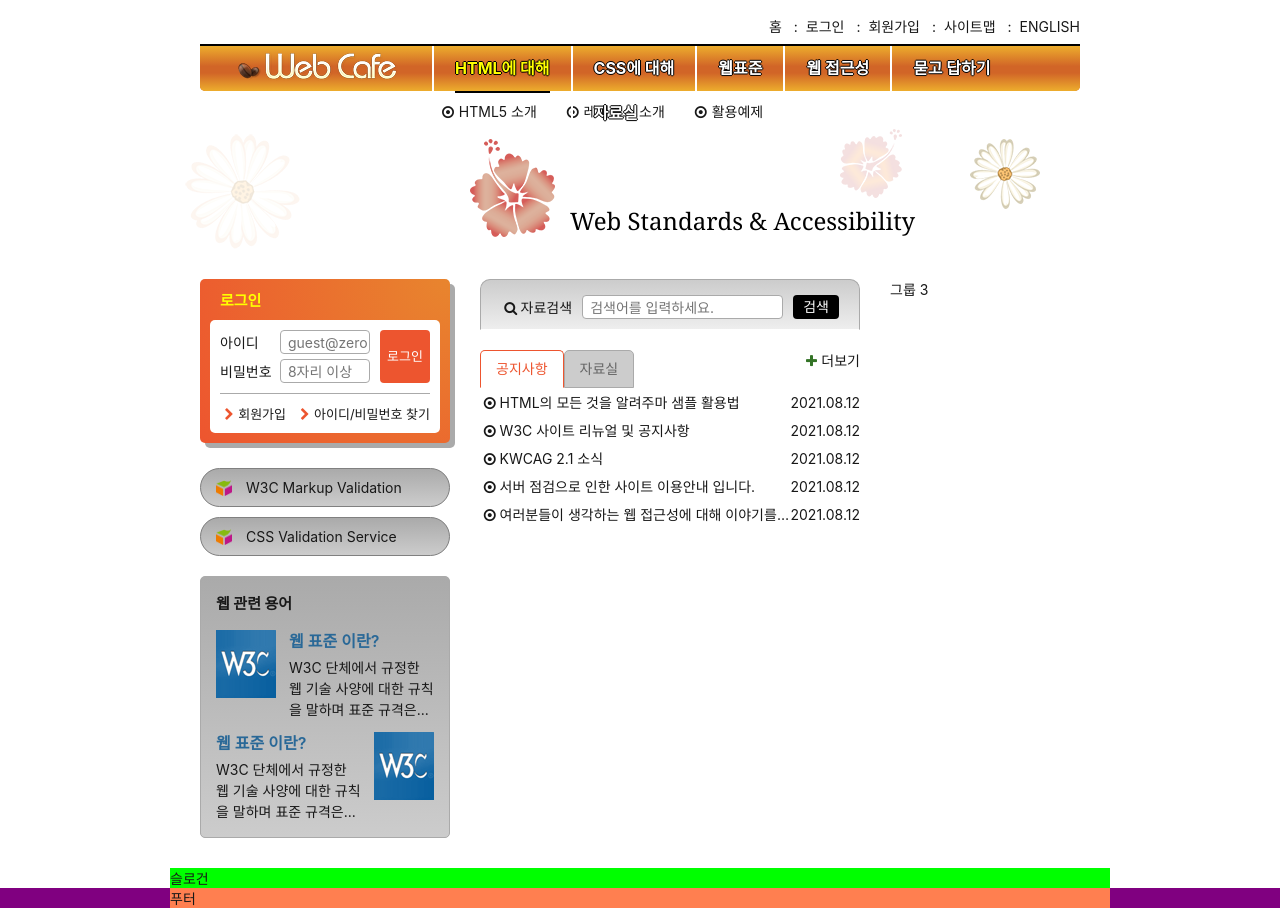
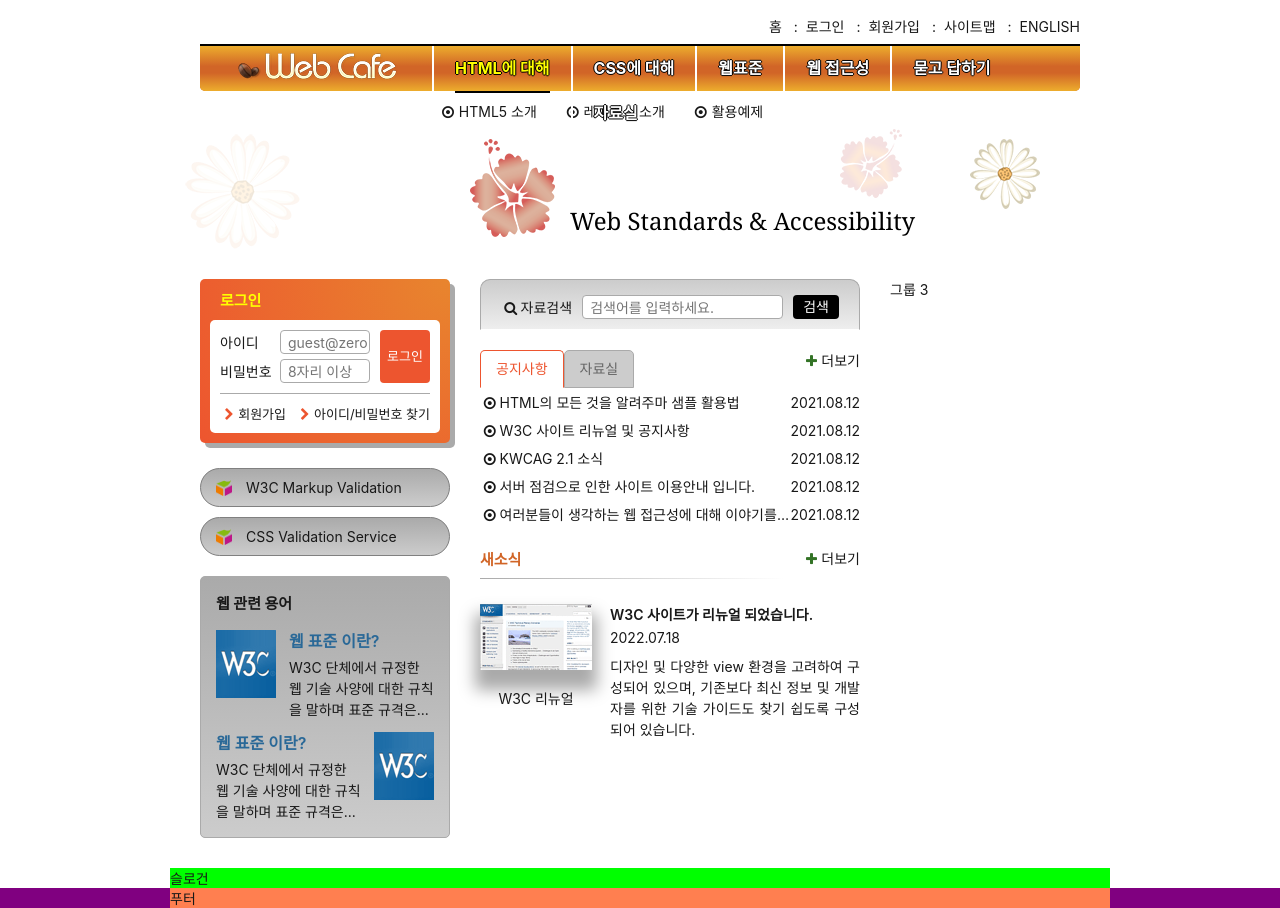
Before and after one commit to chaerin-dev/connecTo_HTML_CSS, a website: page HTML5/index.html in a window 1280 px wide. Drawn offline with Linux system fonts and the light colour scheme; a web font is replaced by a local one.

Commit message:
새소식 마크업 및 디자인 완성

```diff
--- a/HTML5/css/index.css
+++ b/HTML5/css/index.css
@@ -535,12 +535,101 @@ body {
   right: -8px;
   padding: 8px;
 }
-.board-more::before {
+/* 공지사항, 자려싱, 새소식, 인기사이트 더보기 링크 웹폰트 글자 색상 일괄 적용 */
+.more::before {
   color: hsla(110, 50%, 30%, 1);
 }
 .board-more[aria-labelledby="buttonArchive"] {
   display: none;
 }
+/* 새소식 */
+.news {
+  position: relative;
+  margin-top: 20px;
+}
+.news::before {
+  content: "";
+  position: absolute;
+  top: 30px;
+  left: 0;
+  width: 80%;
+  height: 1px;
+  /* border image 이용해서도 구현해보기 */
+  background: #aaa linear-gradient(to right, #aaa, #fff);
+}
+.news-title {
+  color: #d16527;
+  font-weight: 700;
+  font-size: 1.5rem;
+}
+.news-more {
+  position: absolute;
+  top: -8px;
+  right: -8px;
+  padding: 8px;
+}
+.news-link {
+  display: block;
+  /* 차이 비교 */
+  /* border: 1px solid transparent; */
+}
+.news-item {
+  position: relative;
+  margin-top: 35px;
+  padding-left: 130px;
+  min-height: 115px;
+}
+.news-item-title {
+  font-weight: 600;
+  margin-bottom: 5px;
+}
+.news-item-brief {
+  margin-top: 10px;
+  line-height: 1.5;
+  /* 텍스트 양쪽 정렬 */
+  text-align: justify;
+}
+.news-item-thumbnail {
+  position: absolute;
+  top: 0;
+  left: 0;
+  text-align: center;
+}
+.news-item-thumbnail img {
+  box-shadow: 0px 15px 15px 5px#aaa;
+}
+.news-item-thumbnail figcaption {
+  margin-top: 15px;
+}
+/*
+.news-title {
+  color: #ed552f;
+  font-size: 20px;
+  font-weight: 700;
+}
+.news-title::after {
+  content: "";
+  display: block;
+  margin-top: 18px;
+  height: 2px;
+  background: #ccc linear-gradient(to right, #ccc, #fff);
+}
+.news-item {
+  margin-top: 18px;
+  position: relative;
+  font-size: 16px;
+}
+.news-item-title {
+  width: 250px;
+  float: right;
+  font-weight: 700;
+}
+.news-item-date {
+  width: 250px;
+  float: right;
+}
+
+ */
 
 /* 슬로건 */
 .slogan {
--- a/HTML5/index.html
+++ b/HTML5/index.html
@@ -340,7 +340,28 @@
             >
           </div>
         </div>
+
+        <!-- 새소식 부분 -->
+        <section class="news">
+          <h2 class="news-title">새소식</h2>
+          <a href="/" class="news-link">
+            <article class="news-item">
+              <h3 class="news-item-title">W3C 사이트가 리뉴얼 되었습니다.</h3>
+              <time class="news-item-date" datetime="2022-07-18T16:19:23">2022.07.18</time>
+              <p class="news-item-brief">
+                디자인 및 다양한 view 환경을 고려하여 구성되어 있으며, 기존보다 최신 정보 및
+                개발자를 위한 기술 가이드도 찾기 쉽도록 구성되어 있습니다.
+              </p>
+              <figure class="news-item-thumbnail">
+                <img src="assets/news.gif" alt="W3C 사이트가 HTML5 발표 후 새롭게 리뉴얼 된 모습" />
+                <figcaption>W3C 리뉴얼</figcaption>
+              </figure>
+            </article>
+          </a>
+          <a href="/" class="icon-plus news-more more" title="새소식">더보기</a>
+        </section>
       </div>
+
       <div class="group group3">그룹 3</div>
     </main>
     <article class="slogan">슬로건</article>
```
